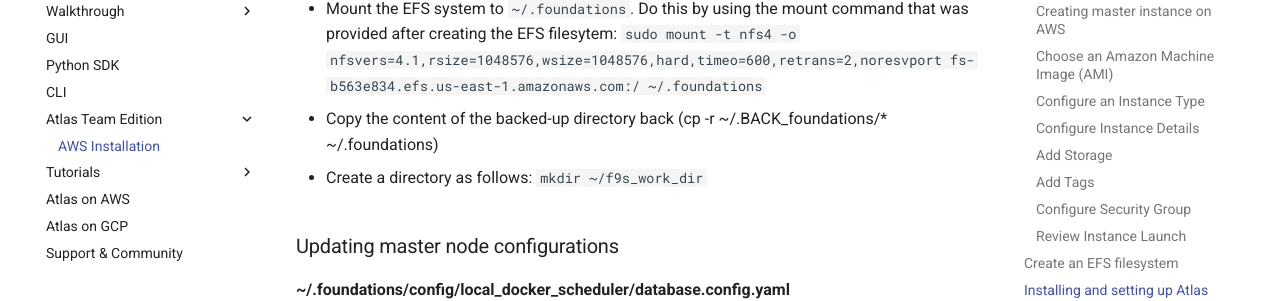
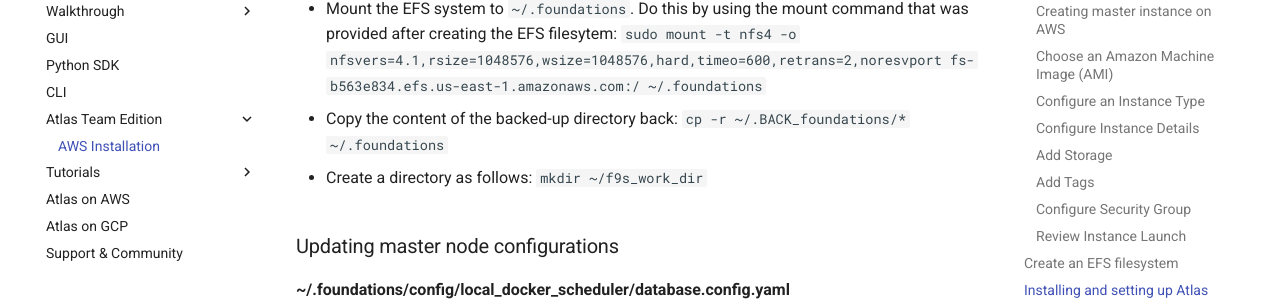
Before and after one commit to DeepLearnI/atlas-ce-docs, an MkDocs documentation site: the page built from docs/api_docs/sources/team/aws-installation.md, in a window 1280 px wide and 900 px high, scrolled down 3941 px. Shown: the part 151-452 px from the top of the window. Built offline with MkDocs 1.6.1 and Material for MkDocs 9.7.7, drawn with Linux system fonts in a browser that asks for light colours.

```diff
--- a/docs/api_docs/sources/team/aws-installation.md
+++ b/docs/api_docs/sources/team/aws-installation.md
@@ -108,7 +108,7 @@ The following outlines how to setup Atlas on the master node:
 
 * Mount the EFS system to `~/.foundations`. Do this by using the mount command that was provided after creating the EFS filesytem: `sudo mount -t nfs4 -o nfsvers=4.1,rsize=1048576,wsize=1048576,hard,timeo=600,retrans=2,noresvport fs-b563e834.efs.us-east-1.amazonaws.com:/ ~/.foundations`
 
-* Copy the content of the backed-up directory back (cp -r ~/.BACK_foundations/* ~/.foundations)
+* Copy the content of the backed-up directory back: `cp -r ~/.BACK_foundations/* ~/.foundations`
 
 * Create a directory as follows: `mkdir ~/f9s_work_dir`
 
```
